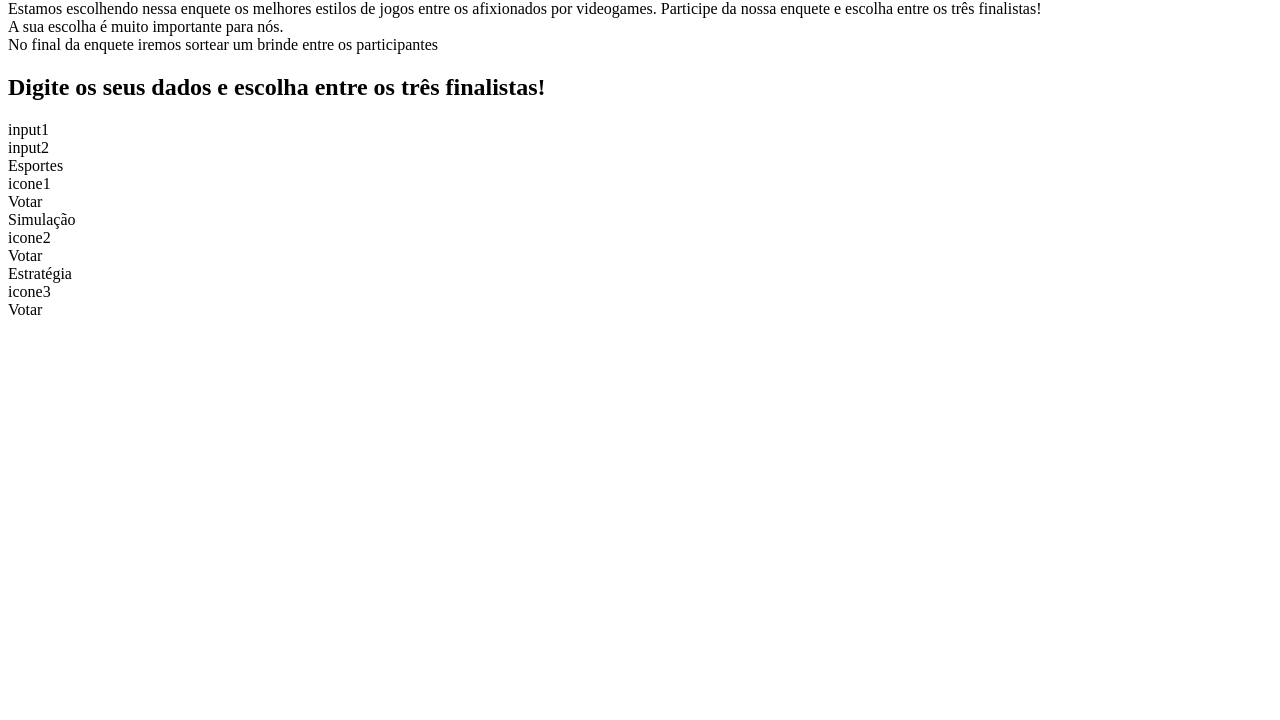
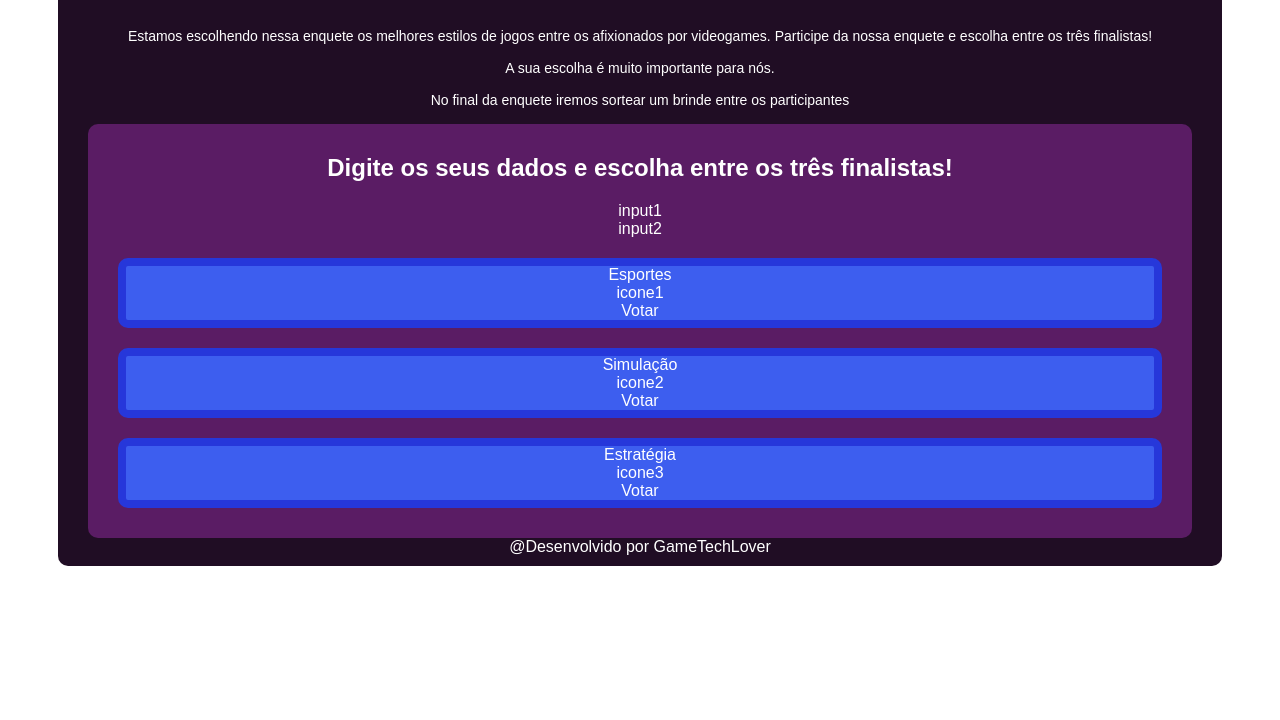
Before and after one commit to CarvGabriel/Bootcamp-Modulo1-Projeto2, a plain HTML site: page index.html in a window 1280 px wide. Shown: the part 80-800 px from the top of the page. Drawn offline with Linux system fonts and the light colour scheme.

Commit message:
closes Cores e Formatação

```diff
--- /dev/null
+++ b/index.css
@@ -0,0 +1,37 @@
+.container{
+    background-color: #200D24;
+    text-align: center;
+    padding: 10px;
+    font-family: Arial, Helvetica, sans-serif;
+    color: #fff;
+    border-radius: 10px;
+    margin-inline: 50px;
+}
+
+.enquete{
+    background-color: #5A1C64;
+    border-radius: 10px;
+    margin-inline: 20px;
+    padding: 10px;
+}
+
+header{
+    color: #fff;
+    font-size: 14px;
+    padding: 16px;
+}
+
+h1{
+    color: #FDC023;
+    font-size: 30px;
+}
+h2{
+    font-size: 24px;
+}
+
+.options{
+    background-color: #3D5EEF;
+    border: 8px solid #2637DA;
+    border-radius: 10px;
+    margin: 20px;
+}
--- a/index.html
+++ b/index.html
@@ -4,29 +4,29 @@
     <meta charset="UTF-8">
     <meta name="viewport" content="width=device-width, initial-scale=1.0">
     <title>Games Lovers Enquete</title>
+
+    <link rel="stylesheet" href="index.css">
 </head>
 <body>
-    <div>
+    <div class="container">
         <h1>GAMES LOVERS ENQUETE</h1>
-        <div>
-            <div>
+        <header>
                 Estamos escolhendo nessa enquete os melhores estilos de jogos
                 entre os afixionados por videogames. Participe da nossa enquete
                 e escolha entre os três finalistas!
-            </div>
-            <div>
+            <br>
+            <br>
                 A sua escolha é muito importante para nós.
-            </div>
-            <div>
+            <br>
+            <br>
                 No final da enquete iremos sortear um brinde entre os participantes
-            </div>
-        </div>
+        </header>
 
-        <div>
+        <div class="enquete">
             <h2>Digite os seus dados e escolha entre os três finalistas!</h2>
             <div>input1</div>
             <div>input2</div>
-            <div>
+            <div class="options">
                 <div>
                     Esportes
                 </div>
@@ -38,7 +38,7 @@
                 </div>
             </div>
 
-            <div>
+            <div class="options">
                 <div>
                     Simulação
                 </div>
@@ -50,7 +50,7 @@
                 </div>
             </div>
 
-            <div>
+            <div class="options">
                 <div>
                     Estratégia
                 </div>
@@ -61,8 +61,10 @@
                     Votar
                 </div>
             </div>
-
         </div>
+        <footer>
+            @Desenvolvido por GameTechLover
+        </footer>
     </div>
 </body>
 </html>
```
